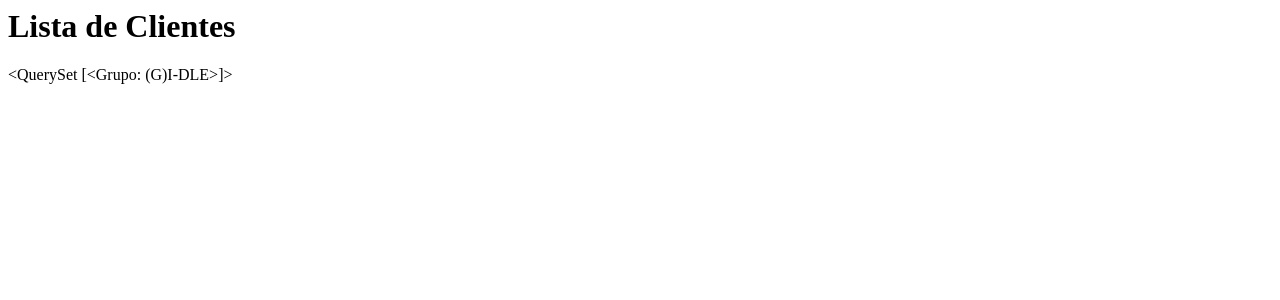
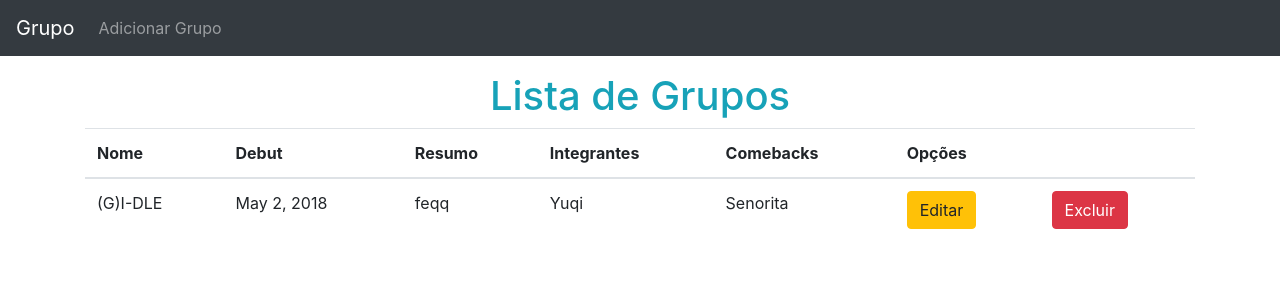
Before and after one commit to Bruno-Felix/CRUD_Grupos-Django, a Django app: page /teste in a window 1280 px wide. Shown: the top 300 px of the page. Run offline with Django 3.2, Linux system fonts and the light colour scheme; data comes from the database, SQL or seed files in the repository; some libraries are stand-ins or nearby versions.

Commit message:
Criação das páginas listaDeGrupos.html e base.html

```diff
--- a/novosGrupos/templates/base.html
+++ b/novosGrupos/templates/base.html
@@ -1,17 +1,40 @@
 <!DOCTYPE html>
-{% load staticfiles %}
-<html lang="en">
+
+{% load static %}
+
+<html lang="pt">
 <head>
     <meta charset="UTF-8">
     <meta name="viewport" content="width=device-width, initial-scale=1.0">
-    <link rel="stylessheet" href="{% static 'css/bootstrap.min.css' %}">
-    <title>{%block title} {%endblock title %}</title>
+
+    <!--Não consegui usar o bootstrap.min.css como arquivo local-->
+    <!-- <link rel="stylessheet" href="{% static 'css/bootstrap.min.css' %}"> -->
+
+    <link rel="stylesheet" href="https://stackpath.bootstrapcdn.com/bootstrap/4.5.0/css/bootstrap.min.css" integrity="sha384-9aIt2nRpC12Uk9gS9baDl411NQApFmC26EwAOH8WgZl5MYYxFfc+NcPb1dKGj7Sk" crossorigin="anonymous">
+
+    <!--Título da página que o base.html será usado-->
+    <title>{% block title %} {% endblock title %}</title>
 </head>
+
 <body>
+    <!--Navbar das páginas-->
+    <nav class="navbar navbar-expand-sm navbar-dark bg-dark mb-3">
+        <a class="navbar-brand text-white">Grupo</a>
+        <ul class="navbar-nav">
+            <li class="nav-item">
+                <a class="nav-link" href="admin/grupos/grupo/add/">Adicionar Grupo</a>
+            </li>
+
+        </ul>
+    </nav>
+
+    <!--Parte da página do base.html que mudará, dependendo de onde for chamado chamado-->
     {% block content %}
     {% endblock content %}
+    <!--Fim do html que o base.html foi chamado-->
 
-
-    <script src="{% static 'js/jquery' %}"></script>
+    <script src="{% static 'js/jquery.min.js' %}"></script>
+    <script src="{% static 'js/popper.min.js' %}"></script>
+    <script src="{% static 'js/bootstrap.min.js' %}"></script>
 </body>
 </html>
--- a/novosGrupos/templates/grupos/listaDeGrupos.html
+++ b/novosGrupos/templates/grupos/listaDeGrupos.html
@@ -1,3 +1,71 @@
-<h1>Lista de Clientes</h1>
+<!--Importando o Arquivo base.html-->
+{% extends 'base.html' %}
 
-{{ grupos }}
+<!--Html que será acoplado ao base.html, resultando na página listaDeGrupos-->
+{% block content %}
+
+<!--Início do html próprio de listaDeGrupos.html-->
+<div class="container">
+    <div class="text-center">
+        <h1 class = "text-info">Lista de Grupos</h1>
+    </div>
+
+    <!--Tabela para listagem dos grupos-->
+    <table class="table table-head">
+        <!--Enunciado da tabela-->
+        <thead>
+            <tr>
+                <th>Nome</th>
+                <th>Debut</th>
+                <th>Resumo</th>
+                <!-- <th>Imagem</th> -->
+                <th>Integrantes</th>
+                <th>Comebacks</th>
+                <th>Opções</th>
+                <th></th>
+            </tr>
+        </thead>
+
+        <!--Corpo da tabela-->
+        <tbody>
+            <!--Um for de todos os grupos criados-->
+            {% for grupo in grupos %}
+
+                <tr>
+                    <!--Listagem dos atributos do Grupo(n)-->
+                    <td>{{ grupo.nome }}</td>
+                    <td>{{ grupo.debut }}</td>
+                    <td>{{ grupo.resumo }}</td>
+                    <!-- <td>{{ grupo.imagem }}</td> -->
+
+                    <td>
+                        <!--Pegando o Grupo(n) do momento, filtra-se todos os artistas que tem o Grupo(n) como atributo por Foreign Key-->
+                        {% for artista in grupo.artista_set.all %}
+
+                            {{ artista.nome }}
+
+                        {% endfor %}
+                    </td>
+
+                    <td>
+                        <!--Pegando o Grupo(n) do momento, filtra-se todos os comebacks que tem o Grupo(n) como atributo por Foreign Key-->
+                        {% for comeback in grupo.comeback_set.all %}
+
+                            {{ comeback.nome }}
+
+                        {% endfor %}
+                    </td>
+
+                    <td><a href="#" class="btn btn-warning">Editar</a></td>
+                    <td><a href="#" class="btn btn-danger">Excluir</a></td>
+                </tr>
+
+            {% endfor %}
+        </tbody>
+    </table>
+
+   <!--  {{ grupos }} -->
+</div>
+
+<!--Início do html de listaDeGrupos.html-->
+{% endblock content %}
```
